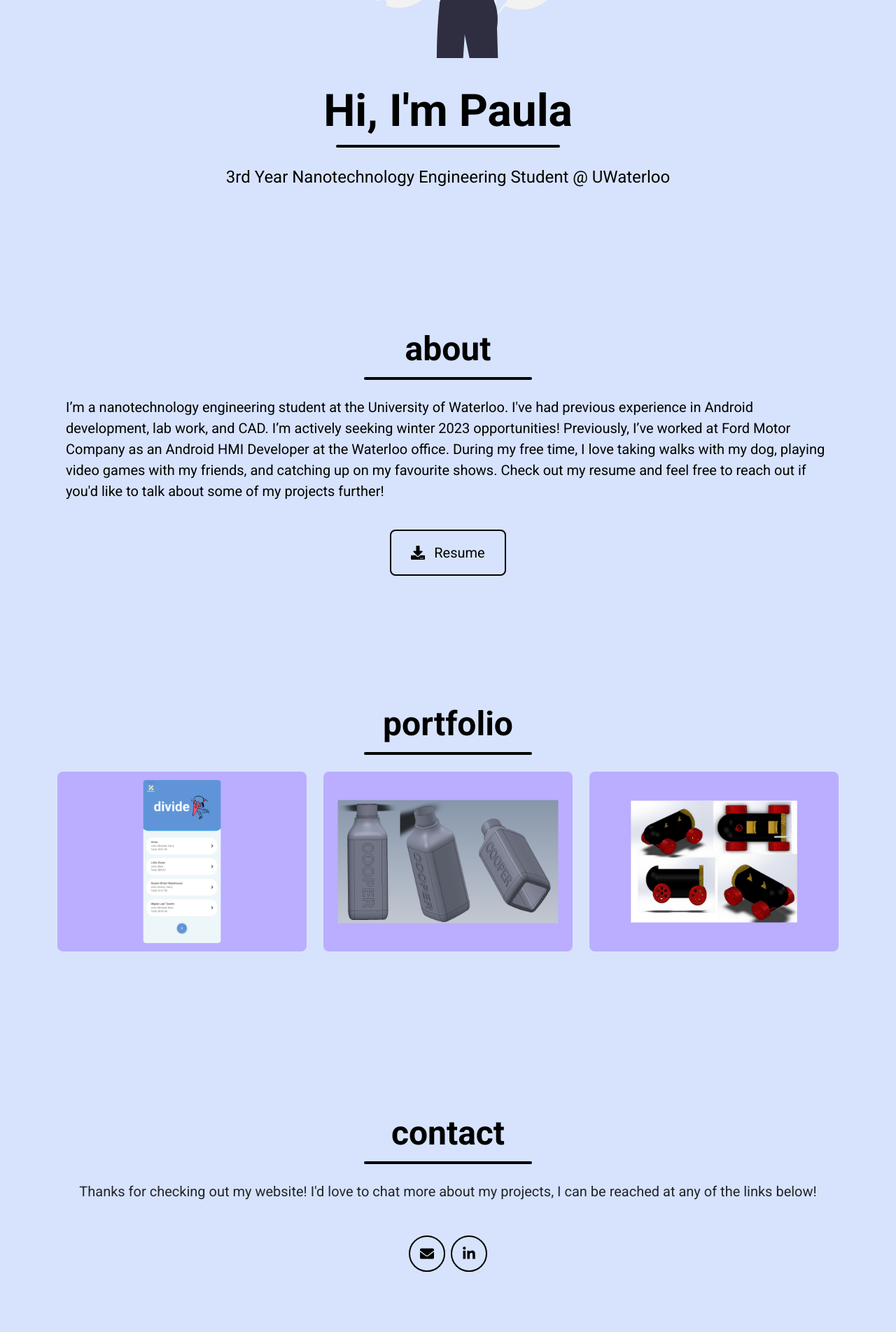
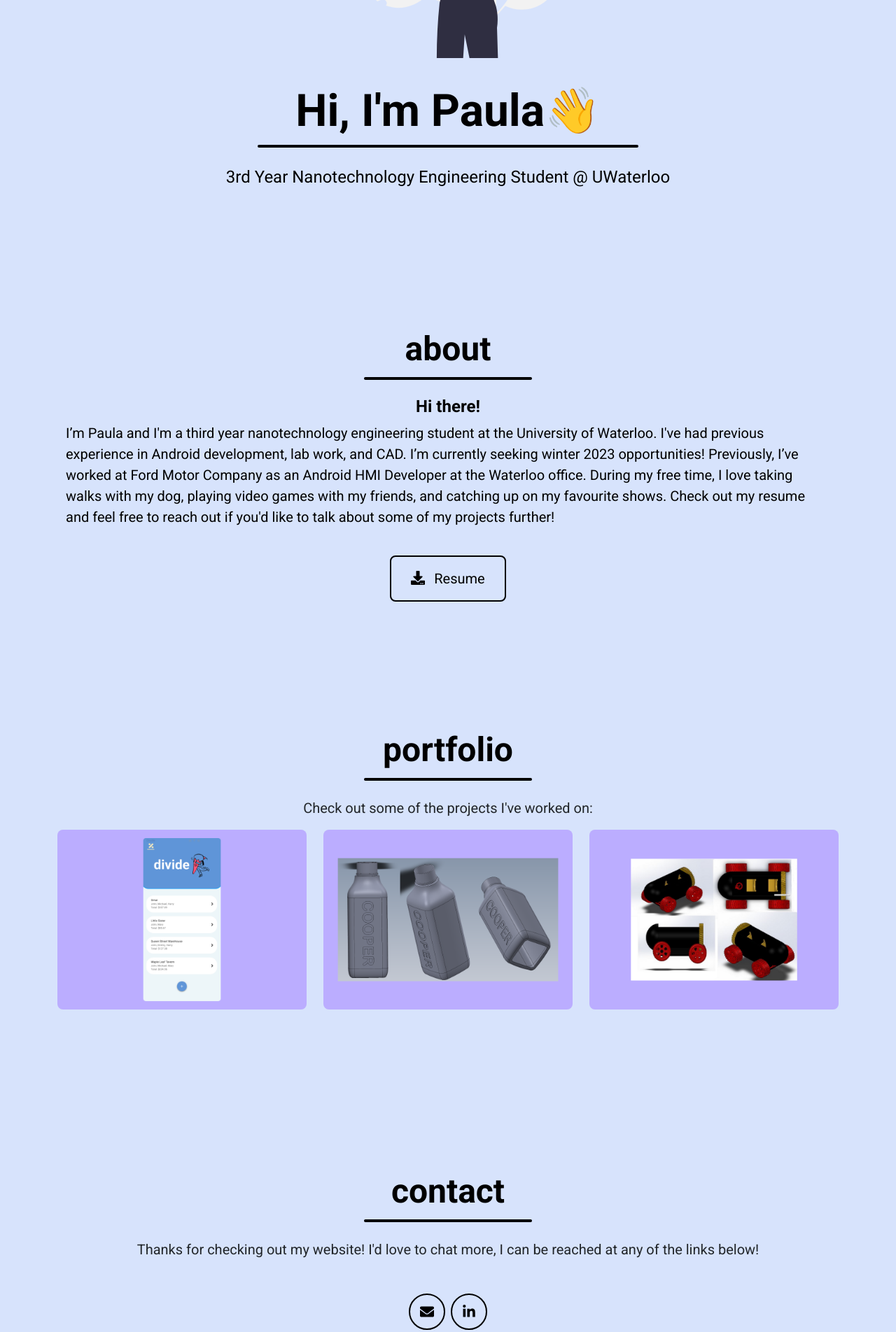
Before and after one commit to paula-jhuang/paula-huang.github.io, a website: page index.html in a window 1280 px wide. Shown: the part 520-2424 px from the top of the page at 70% size. Drawn offline with nearby package versions, Linux system fonts and the light colour scheme.

Commit message:
Updated about section and home page
Updated about and changed style of home page

```diff
--- a/index.html
+++ b/index.html
@@ -41,13 +41,13 @@
                 <!-- Masthead Avatar Image-->
                 <img class="masthead-avatar mb-5" src="assets/img/happy_girl.svg" alt="..." />
                 <!-- Masthead Heading-->
-                <h1 class="masthead-heading text-black mb-0">Hi, I'm Paula</h1>
+                <h1 class="masthead-heading text-black mb-0">Hi, I'm Paula👋</h1>
                 <!-- Icon Divider-->
                 <div class="divider-custom">
                     <div class="divider-site-title"></div>
                 </div>
                 <!-- Masthead Subheading-->
-                <p class="masthead-subheading mb-0">3rd Year Nanotechnology Engineering Student @ UWaterloo</p>
+                <p class="masthead-subheading mb-0" style="bold">3rd Year Nanotechnology Engineering Student @ UWaterloo</p>
             </div>
         </header>
         </section>
@@ -63,9 +63,13 @@
                 </div>
                 <!-- About Section Content-->
                 <div class="row">
-                    <div class="about-text"><p class="lead">I’m a nanotechnology engineering student at the University of Waterloo. I've had previous experience in Android development, lab work, and CAD.
+                    <br>
+                    <h4 style="text-align:center">Hi there!</h4>
+                </div>
+                <div class="row">
+                    <div class="about-text"><p class="lead">I’m Paula and I'm a third year nanotechnology engineering student at the University of Waterloo. I've had previous experience in Android development, lab work, and CAD.
 
-I’m actively seeking winter 2023 opportunities! Previously, I’ve worked at Ford Motor Company as an Android HMI Developer at the Waterloo office.
+I’m currently seeking winter 2023 opportunities! Previously, I’ve worked at Ford Motor Company as an Android HMI Developer at the Waterloo office.
 
 During my free time, I love taking walks with my dog, playing video games with my friends, and catching up on my favourite shows. Check out my resume and feel free to reach out if you'd like to talk about some of my projects further!</p></div>
 <!--                    <div class="col-lg-4 me-auto"><p class="lead">You can create your own custom avatar for the masthead, change the icon in the dividers, and add your email address to the contact form to make it fully functional!</p></div>-->
@@ -87,6 +91,11 @@ During my free time, I love taking walks with my dog, playing video games with m
                 <!-- Icon Divider-->
                 <div class="divider-custom">
                     <div class="divider-custom-line"></div>
+                </div>
+                <!-- Portfolio Text Introduction -->
+                <div class="row">
+                    <div class="about-text"><p class="lead">Check out some of the projects I've worked on:
+                        </p></div>
                 </div>
                 <!-- Portfolio Grid Items-->
                 <div class="row justify-content-center">
@@ -165,7 +174,7 @@ During my free time, I love taking walks with my dog, playing video games with m
 
                 <div>
                    <p class="lead contact-text mb-5">
-                        Thanks for checking out my website! I'd love to chat more about my projects, I can be reached at any of the links below!
+                        Thanks for checking out my website! I'd love to chat more, I can be reached at any of the links below!
                     </p>
                     <!-- Contact Social Icons-->
                     <div class="social-media">
```
Also changed, not shown: css/styles.css.
